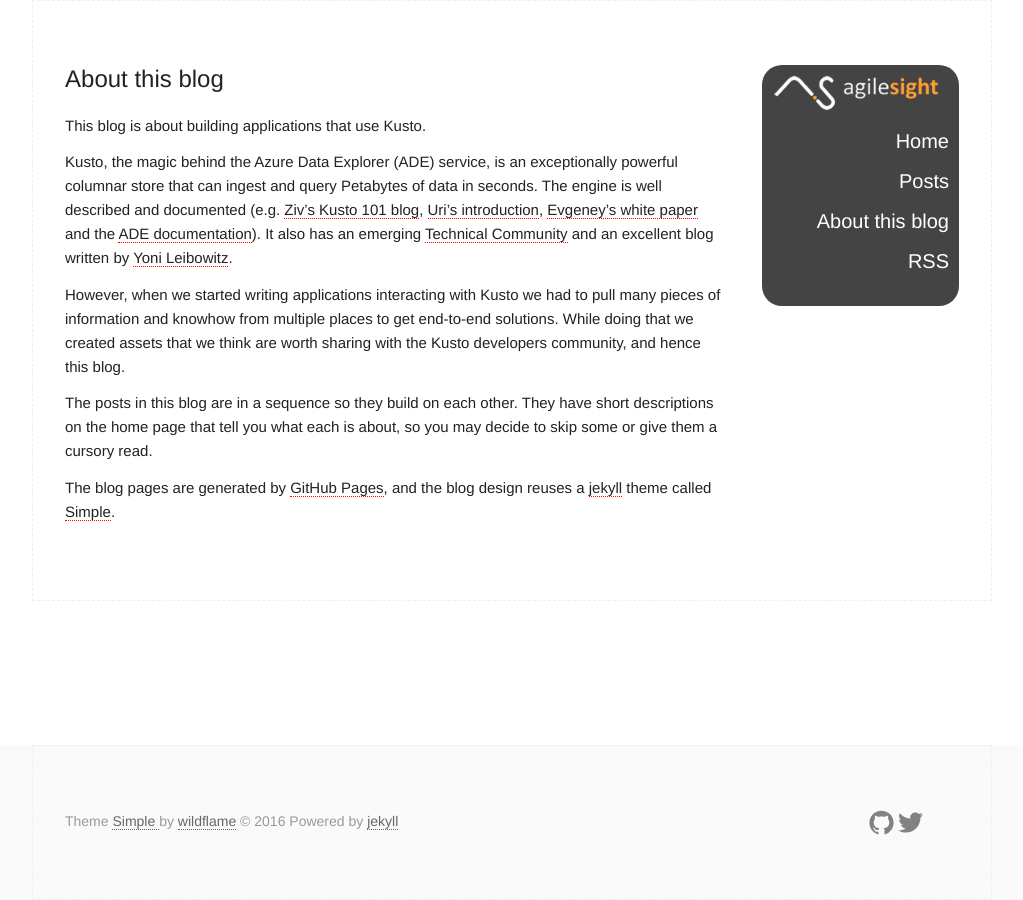
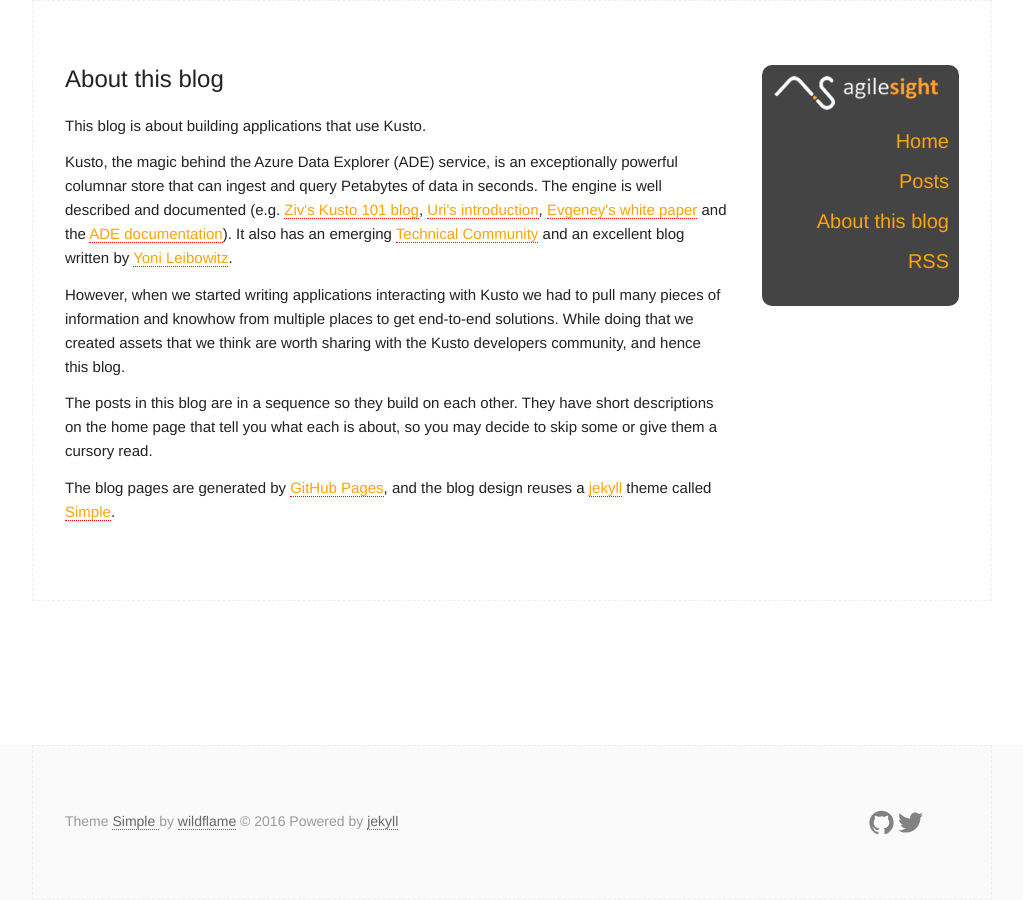
Before and after one commit to AgileSight/kusto-developer-blog, a Jekyll site: the page built from AboutThisBlog.md, in a window 1280 px wide. Shown: the whole page, without its empty margins (128-1151 px from the left). Built offline with Jekyll 4.4.1, drawn with Linux system fonts in a browser that asks for light colours.

Commit message:
- Set link colors to orange to be consistent AS site. (keep non-linking titles  black to avoid confusion) - Show summary with grey background and white letters - Fixes html display issue with apostrophe ( ' ) - Some minor display tweaks.

```diff
--- a/_sass/_base.scss
+++ b/_sass/_base.scss
@@ -174,14 +174,14 @@
 /* Links
 –––––––––––––––––––––––––––––––––––––––––––––––––– */
 a {
-  color: #222;
+  color: #ffa403;
   text-decoration: none;
   //background-color: transparent;
   -webkit-transition: color .4s;
   transition: color .4s;
 }
 a:hover {
-  color: #b1b1b1;
+  color: #fec503;
   text-decoration: underline;
 }
 
--- a/_sass/_layout.scss
+++ b/_sass/_layout.scss
@@ -52,23 +52,24 @@
 }
 
 .logo {
-  margin-bottom:12.5px;
+  margin-bottom:5px;
   font-weight:$font-weight-bold;
+  text-align: center;
 }
-.logo a {
-  -webkit-transition:.4s;
-  transition:.4s;
-}
+// .logo a {
+//   -webkit-transition:.4s;
+//   transition:.4s;
+// }
 
-.logo a:hover {
-  color:#222;
-  background-image:-webkit-linear-gradient(bottom,#222,#222);
-  background-image:linear-gradient(to top,#222,#222);
-  text-shadow:-1px -1px 0 #FDFDFD,1px -1px 0 #FDFDFD,-1px 1px 0 #FDFDFD,1px 1px 0 #FDFDFD;
-  background-repeat:repeat-x;
-  background-size:2px 2px;
-  background-position:0 96%
-}
+// .logo a:hover {
+  // color:#222;
+  // background-image:-webkit-linear-gradient(bottom,#222,#222);
+  // background-image:linear-gradient(to top,#222,#222);
+  // text-shadow:-1px -1px 0 #FDFDFD,1px -1px 0 #FDFDFD,-1px 1px 0 #FDFDFD,1px 1px 0 #FDFDFD;
+  // background-repeat:repeat-x;
+  // background-size:2px 2px;
+  // background-position:0 96%
+// }
 
 .nav {
   line-height: $base-line-height;
@@ -78,20 +79,6 @@
     line-height: 1.0;
     display: block;
     padding: 5px 0px 0px 0px;
-
-    /* Menu Links
-    –––––––––––––––––––––––––––––––––––––––––––––––––– */
-    a {
-      color: #FFF;
-      text-decoration: none;
-      //background-color: transparent;
-      -webkit-transition: color .4s;
-      transition: color .4s;
-    }
-    a:hover {
-      color: #ffa403;
-      text-decoration: underline;
-    }
 
     li {
       font-size:2rem;
@@ -195,17 +182,18 @@
   background-color : rgb(68, 68, 68);
 padding: 10px;
 margin-bottom: 10px;
-border-radius: 20px;
+border-radius: 10px;
 color: white;
 }
 
 .summary-highlight {
   border: #F1F1F1 1px solid;
-  background: #F1F1F1;
+  background: #666666;
   padding: .2rem .5rem;
-  border-radius: 4px;
+  border-radius: 10px;
   margin-bottom: 15px;
   font-size: 110%;
+  color: #FFF;
 }
 
 .post {
```
Also changed, not shown: AboutThisBlog.md (+3 -3 lines).
